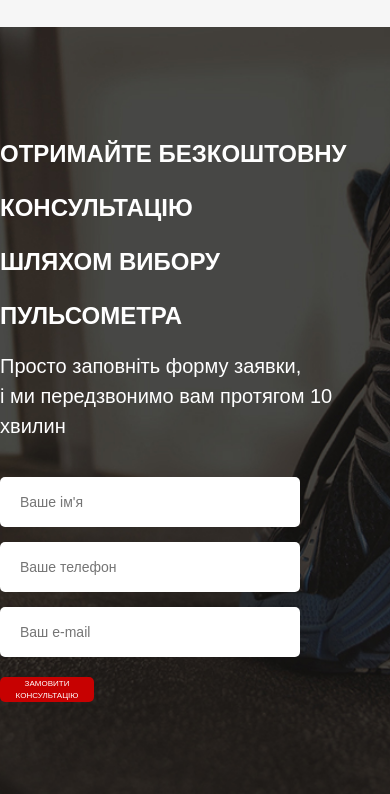
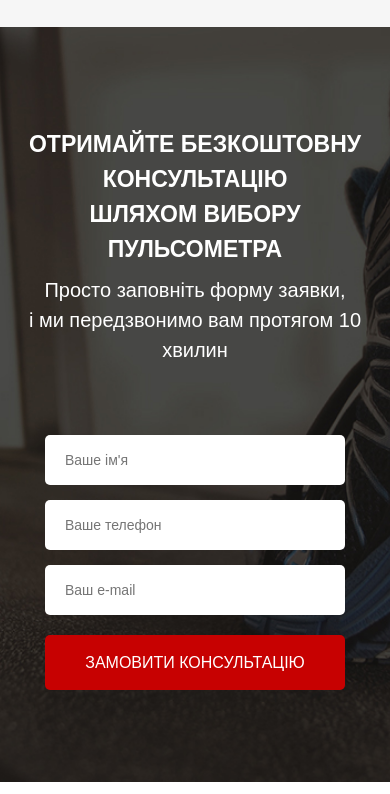
Before and after one commit to wuddy-good/Focus, a website: page src/index.html in a window 390 px wide. Shown: the part 1206-2000 px from the top of the page. Drawn offline with Linux system fonts and the light colour scheme.

Commit message:
Ready adaptation of the section with the form

```diff
--- a/src/sass/blocks/_buttons.scss
+++ b/src/sass/blocks/_buttons.scss
@@ -23,22 +23,22 @@
     }
 
 }
-@media (max-width: 767px){
+@media  ( max-width: 575px){
     .button{
         width: 130px;
         height: 30px;
         font-size: 10px;
-        &_main{
-            margin-top: 50px;
-            font-size: 8px;
-        }
+    }
+    .button_main{
+        margin-top: 24px;
+        width: 200px;
+        height: 35px;
+        font-size: 11px;
+    }
+    .button_submit{
+        width: 100%;
+        height: 55px;
+        font-size: 16px;
+        color: #fff;
     }
 }
-@media (max-width: 575px){
-    .button{
-        width: 94px;
-        height: 25px;
-        font-size: 8px;
-    }
-
-}
--- a/src/sass/blocks/_consultation.scss
+++ b/src/sass/blocks/_consultation.scss
@@ -9,3 +9,15 @@
         color: #FFFFFF;
     }
 }
+@media (max-width: 1200px){
+    .consultation{
+        &__dcr{
+            text-align: center;
+
+        }
+
+    }
+}
+@media (max-width: 575px){
+
+}
--- a/src/sass/blocks/_forms.scss
+++ b/src/sass/blocks/_forms.scss
@@ -18,3 +18,9 @@
         }
     }
 }
+@media (max-width: 1200px){
+    .feed-form{
+        margin: 0 auto;
+        margin-top: 70px;
+    }
+}
--- a/src/sass/blocks/_title.scss
+++ b/src/sass/blocks/_title.scss
@@ -12,14 +12,28 @@
         line-height: 54px;
     }
 }
+@media (max-width: 1200px){
+    .title{
+        text-align: center;
+    }
+}
 @media (max-width: 767px){
     .title{
         font-size: 26px;
+        &_left{
+            font-size: 27px;
+            line-height: 40px;
+        }
     }
 }
 @media (max-width: 575px){
     .title{
         font-size: 24px;
         line-height: 54px;
+        &_left{
+            text-align: center;
+            font-size: 23px;
+            line-height: 35px;
+        }
     }
 }
```
Also changed, not shown: src/css/style.min.css.
